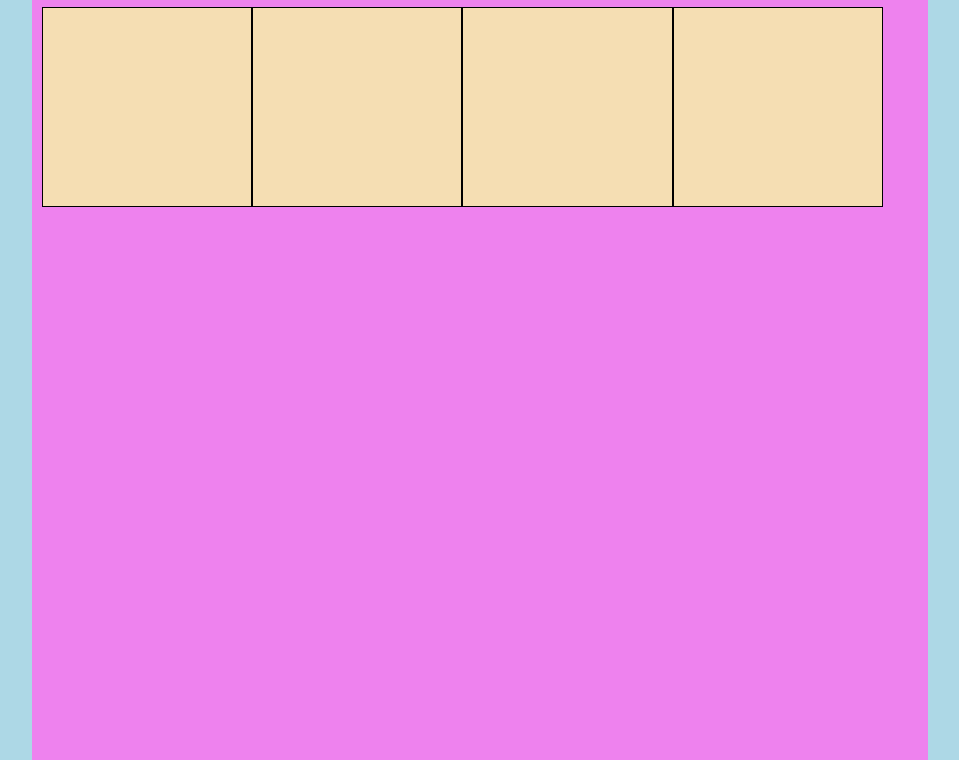
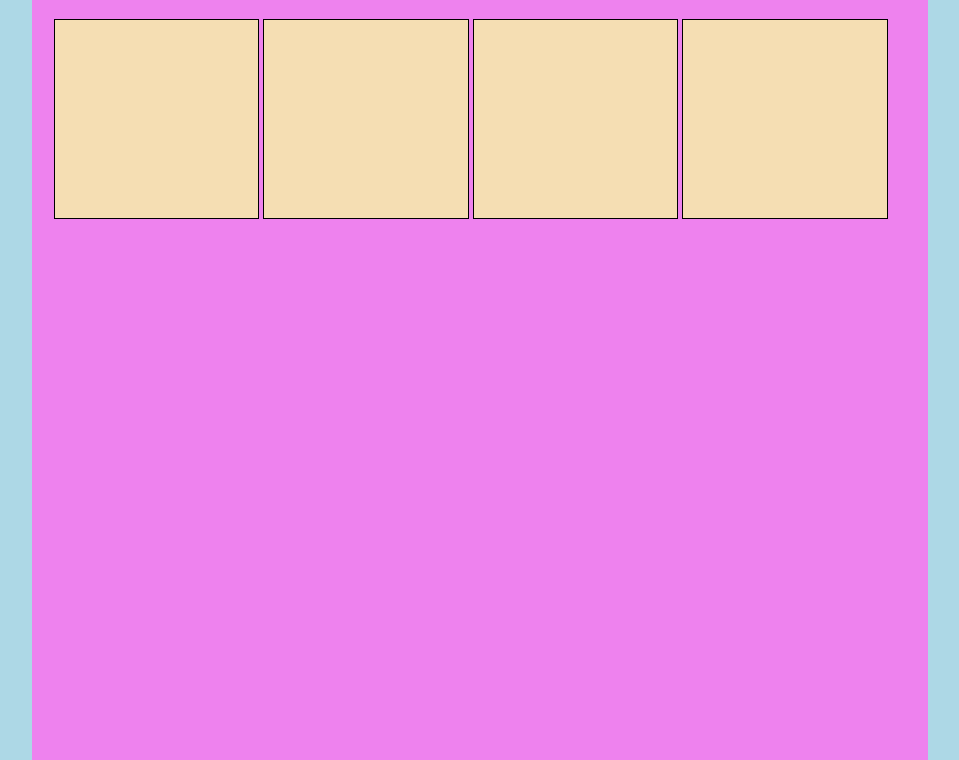
Before and after one commit to AgneseBettio/html-css-memory, a plain HTML site: page index.html in a window 1280 px wide. Shown: the part 40-800 px from the top of the page, without its empty margins (160-1119 px from the left). Drawn offline with Linux system fonts and the light colour scheme.

Commit message:
carte cambiamenti

```diff
--- a/style.css
+++ b/style.css
@@ -33,6 +33,12 @@ main .card {
     content: "";
     clear: both;
 }
+.row-1{
+    padding: 10px;
+}
+.card{
+    margin: 2px;
+}
 
 
 h4{
```
